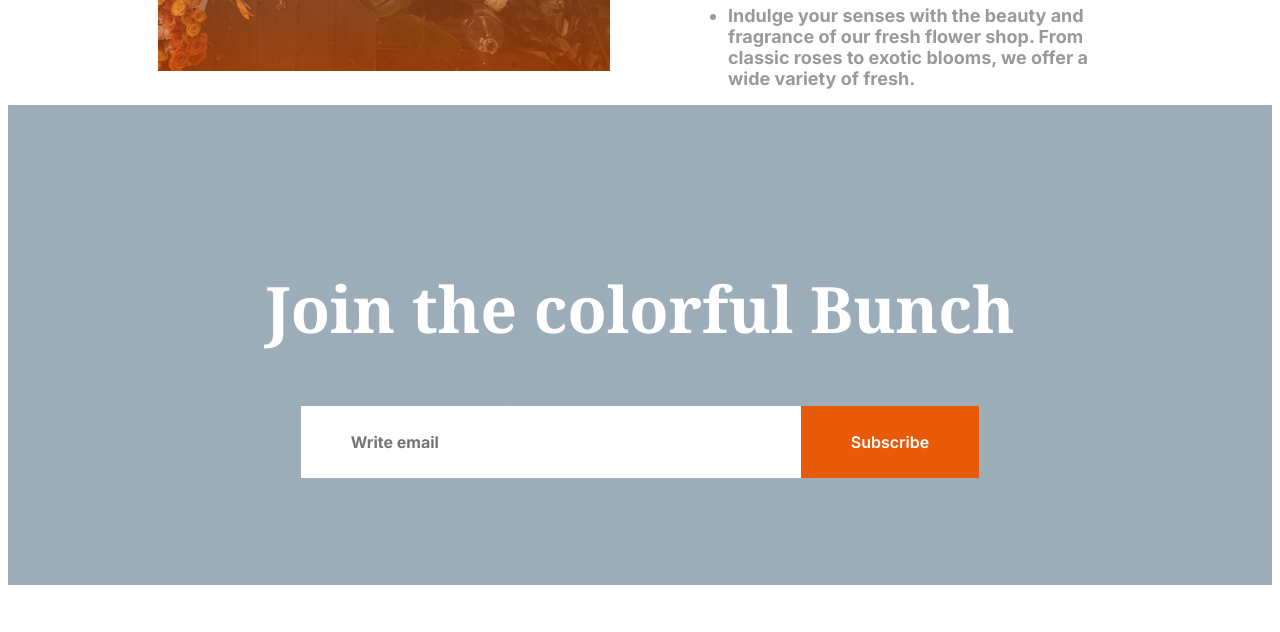
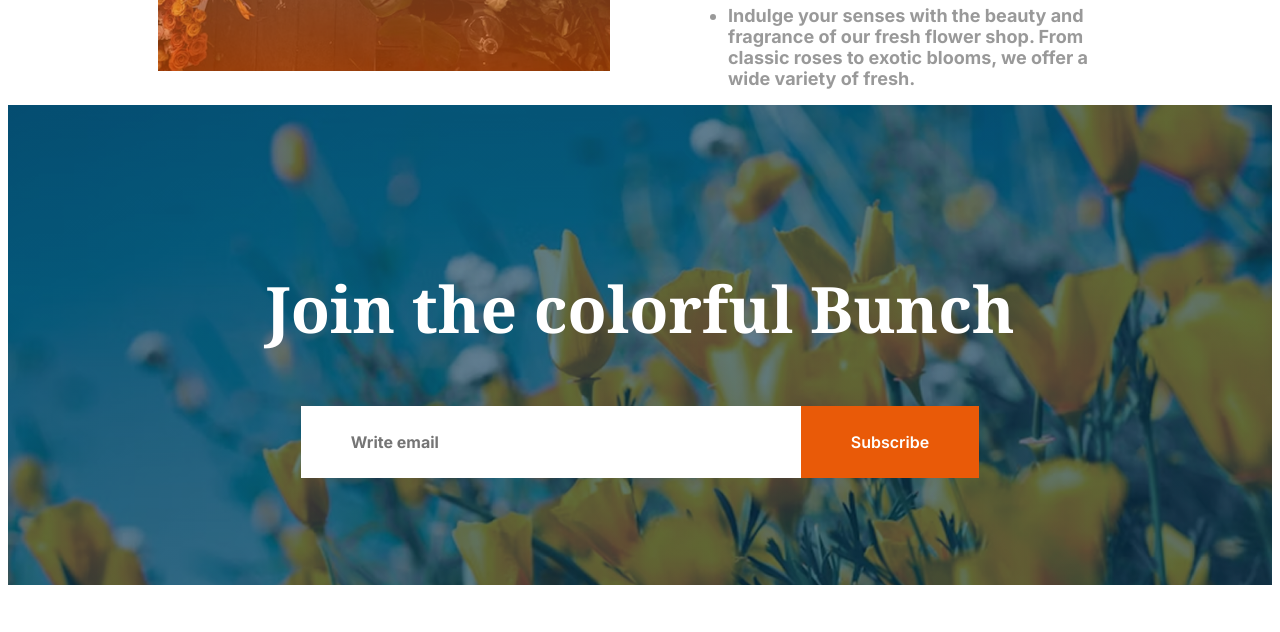
Before and after one commit to nobin7360/assignment-2, a plain HTML site: page index.html in a window 1280 px wide. Shown: the part 3015-3647 px from the top of the page. Drawn offline with Linux system fonts and the light colour scheme; the site is published under a folder, as on GitHub Pages, so addresses that start at the root find nothing.

Commit message:
problem solve for background image

```diff
--- a/css/index.css
+++ b/css/index.css
@@ -153,7 +153,7 @@ ul li a{
 .join{
     display: flex;
     background-image: linear-gradient(rgba(7, 51, 79, 0.4), rgba(7, 51, 79, 0.4))
-, url(/images/news-letter-bg.png);
+, url(news-letter-bg.png);
     background-repeat: no-repeat;
     background-size: cover;
     background-position: center;
```
Also changed, not shown: css/news-letter-bg.png (renamed from images/news-letter-bg.png).
